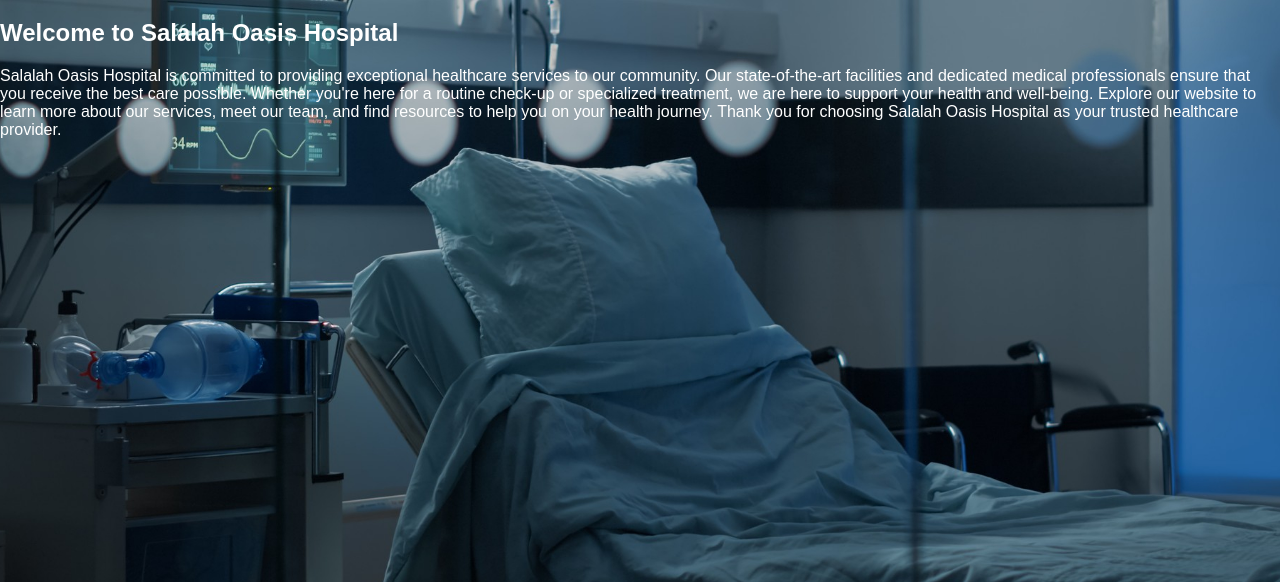
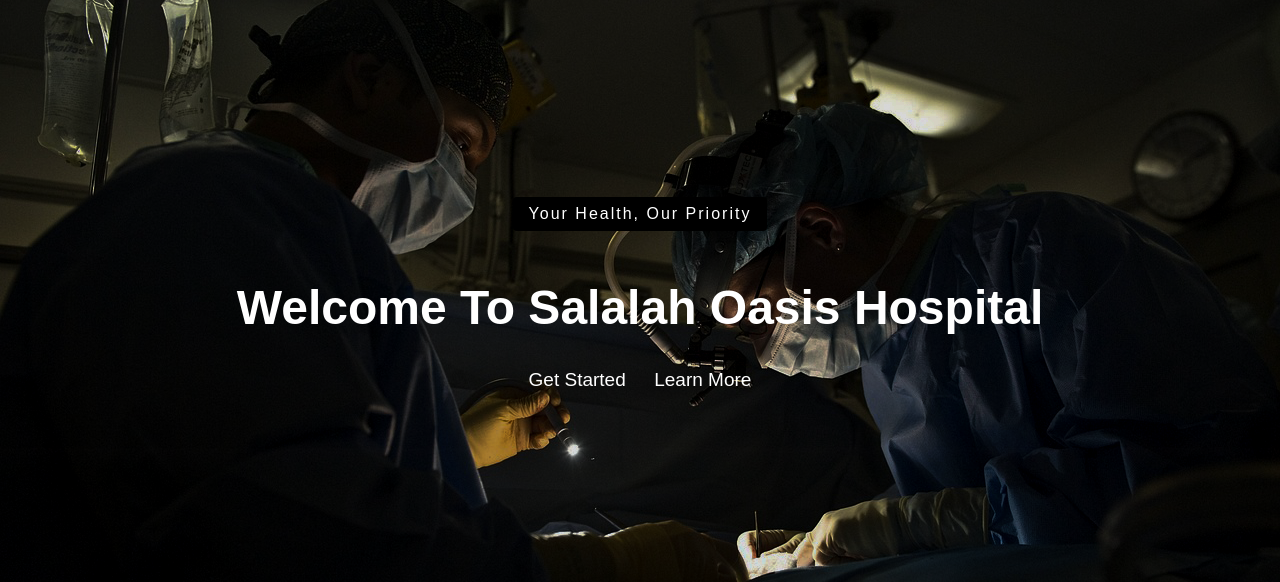
Before and after one commit to AhmedHardan/SOHC, a PHP site: page / in a window 1280 px wide. Shown: the part 137-719 px from the top of the page. Run offline with PHP 8.4, Linux system fonts and the light colour scheme.

Commit message:
Update styles, nav, index and add new pages

```diff
--- a/assets/styles.css
+++ b/assets/styles.css
@@ -1,12 +1,11 @@
 .nav-bar {
-    background: linear-gradient(rgba(152, 231, 255, 0.071), rgba(0,0,0,0.55)), url('images/banner.jpg') center/cover no-repeat;
-    padding: 18px 15px;
-
+    background: linear-gradient(rgba(152, 231, 255, 0.071), rgba(0,0,0,0.55)), url('images/hospital_index.png') center/cover no-repeat;
+    padding: 2px 15px;
     display: flex;
     justify-content: center;
     align-items: center;
     gap: 12px;
-    color: #2d1f1f;
+    color: #ffffff;
 
 }
 
@@ -15,7 +14,7 @@
     margin: 0;
     padding: 0;
     color: white;
-    /* Background image (relative to this CSS file: assets/images/) */
+
     background-image: url('images/hospital_bed.jpg');
     background-position: center;
     background-repeat: no-repeat;
@@ -44,7 +43,7 @@
     position: fixed;
     bottom: 0;
     width: 100%;
-    background: linear-gradient(rgba(152, 231, 255, 0.071), rgba(0,0,0,0.55)), url('images/banner.jpg') center/cover no-repeat;
+    background: linear-gradient(rgba(0, 0, 0, 0.697), rgba(0,0,0,0.55)), url('images/hospital_index.png') center/cover no-repeat;
 }
 
 
@@ -115,3 +114,65 @@
 .login-container input[type="submit"]:hover {
     background-color: rgb(17, 31, 42);
 }
+
+
+.index-text-container {
+
+    background-color: rgba(0, 0, 0, 0.6);
+    padding: 20px;
+    border-radius: 8px;
+    max-width: 800px;
+    height: 800;
+    margin: 40px ;
+}
+
+.hero {
+    position: relative;
+    background: url('images/operation1.png') center/cover no-repeat;
+    height: 80vh;
+    display: flex;
+    align-items: center;
+    justify-content: center;
+    color:white;
+}
+
+.hero-text {
+    text-align: center;
+    max-width: 80;
+}
+
+.hero-text h4 {
+    font-weight: normal;
+    letter-spacing: 2px;
+    margin-bottom: 1rem;
+    font-size: 1rem;
+    background: black;
+    padding: 0.5rem 1rem;
+    border-radius: 4px;
+    display: inline-block;
+}
+
+.hero-text h1 {
+
+    font-size: 3rem;
+    line-height: 1.2;
+    font-family: Arial, Helvetica, sans-serif;
+    margin-bottom: 1.5rem;
+    text-transform: capitalize;
+}}
+
+.hero-buttons {
+    margin: 0 0.5rem;
+    padding: 0.75rem 1.5rem;
+    background: rgb(12, 38, 90);
+    color: white;
+    border-radius: 4px;
+    text-decoration: none;
+    font-weight: bold;
+    transition: background 0.3s ease;
+}
+
+.hero-buttons a:hover {
+    background: rgb(17, 31, 42);
+    text-decoration: ;
+}
--- a/includes/nav.php
+++ b/includes/nav.php
@@ -5,6 +5,6 @@
 	<a href="login.php">LOGIN</a>
 	<a href="register.php">REGISTER</a>
 	<a href="staff_login.php">STAFF LOGIN</a>
-	<a href="user-home.php">ABOUT US</a>
+	<a href="about-us.php">ABOUT US</a>
 
 </div>
--- a/index.php
+++ b/index.php
@@ -8,12 +8,54 @@
 <body>
 <?php include('includes/nav.php'); ?>
 
-<main>
+
+<div class="hero">
+    <div class="hero-text">
+        <h4>Your Health, Our Priority</h4>
+        <h1>Welcome to Salalah Oasis Hospital</h1>
+        <div class="hero-buttons">
+            <a href="register.php">Get Started</a>
+            <a href="about-us.php">Learn More</a>
+        </div>
+    </div>
+</div>
+
+
+<section class="cards-section">
+
+ <div class="card">
+    <h2> Schedule Hours </h2>
+    <p> Monday-friday : 08:00 AM - 18:00 PM </p>
+    <p> Saturday : 09:30 AM - 17:30 PM      </p>
+    <p> 24/7 Service Available </p>
+ </div>
+
+
+
+
+
+
+
+ </div>
+
+
+
+
+
+
+
+</section>
+<!-- <main class="index-main">
+
+
+<div class="index-text-container">
     <h2>Welcome to Salalah Oasis Hospital</h2>
     <p>
         Salalah Oasis Hospital is committed to providing exceptional healthcare services to our community. Our state-of-the-art facilities and dedicated medical professionals ensure that you receive the best care possible. Whether you're here for a routine check-up or specialized treatment, we are here to support your health and well-being. Explore our website to learn more about our services, meet our team, and find resources to help you on your health journey. Thank you for choosing Salalah Oasis Hospital as your trusted healthcare provider.
     </p>
-</main>
+    </div>
+</main> -->
+
 
 <?php include('includes/footer.php'); ?>
 </body>
--- /dev/null
+++ b/note.txt
@@ -0,0 +1,6 @@
+
+INSERT INTO patients
+  (first_name, second_name, gender, username, mobile_number, national_id, password_hash)
+VALUES
+  ('Ahmed', 'Mohammed', 'M', 'reke', '90000000', '232',
+   '$2y$10$kWJF8F1JdMhqkIBcQhPia.Ohf0FiDWDq4ILNnCzK8l4A3qjqIp/eO');
```
Also changed, not shown: about-us.php (added, +17 -0 lines), staff_login.php (+18 -9 lines), assets/images/operation.jpg (added), assets/images/operation1.png (added).
